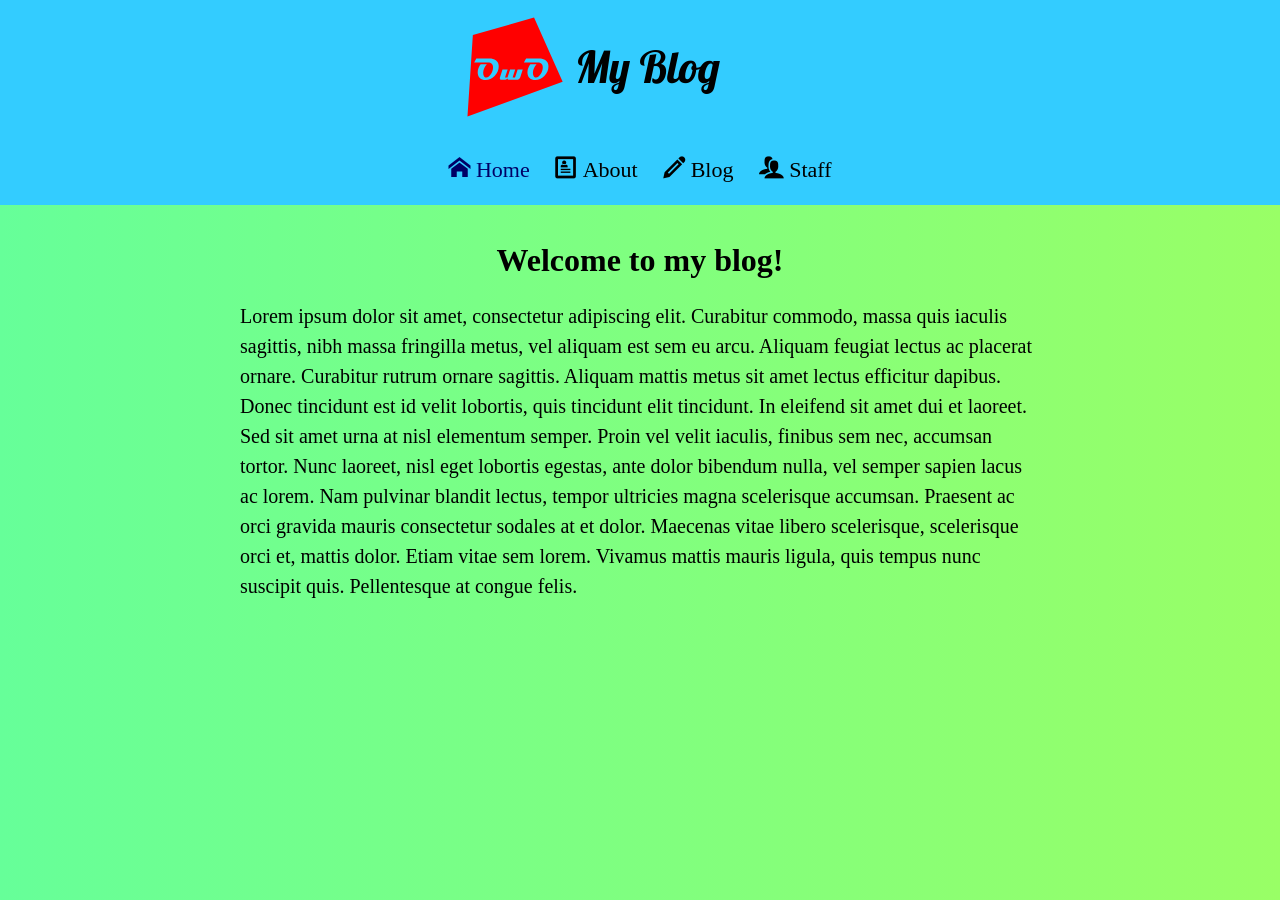
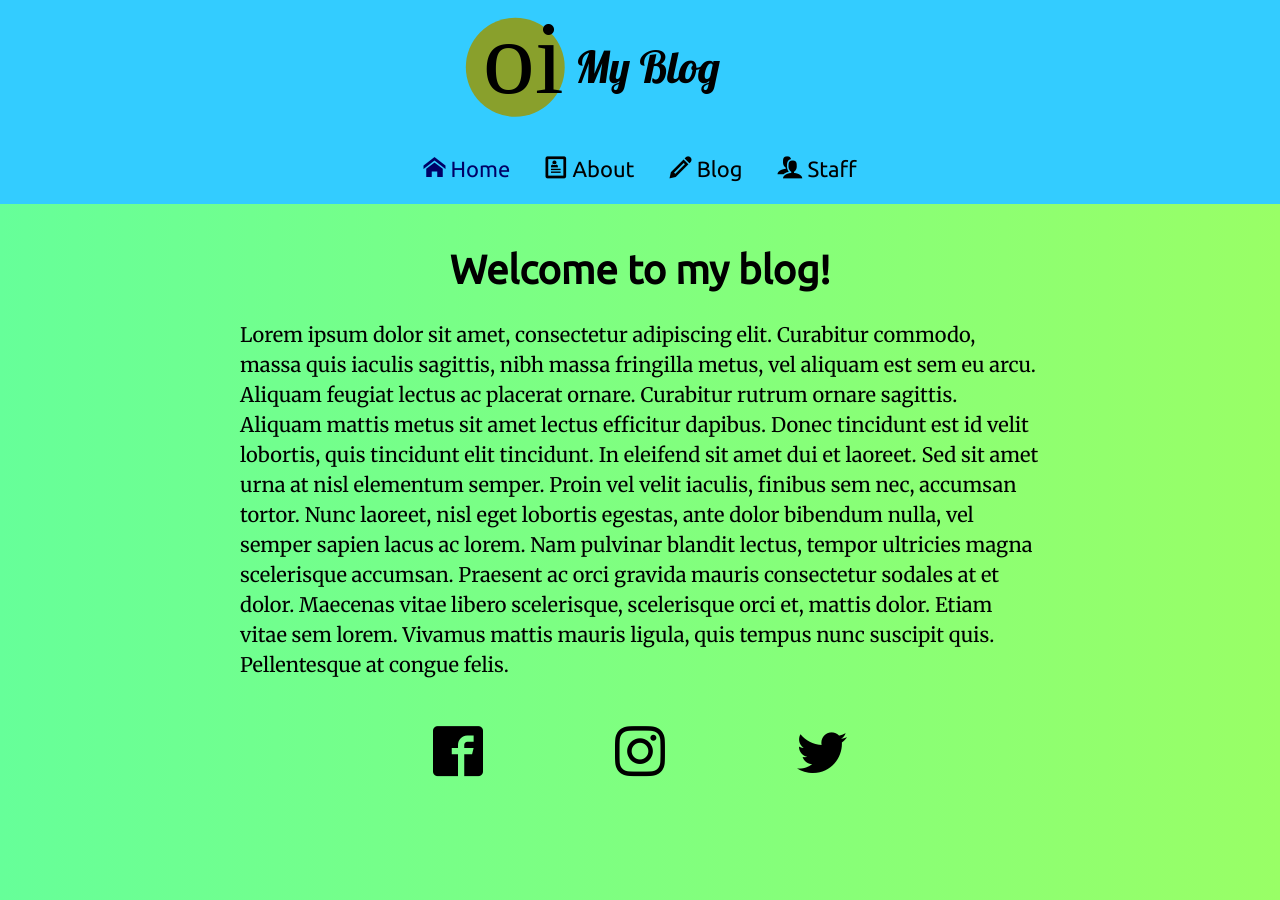
Before and after one commit to sesseljabs/sesseljabs.github.io, a Jekyll site: the page built from index.html, in a window 1280 px wide. Built offline with Jekyll 4.4.1, drawn with Linux system fonts in a browser that asks for light colours.

Commit message:
fonts og annad logo

```diff
--- a/_layouts/default.html
+++ b/_layouts/default.html
@@ -9,13 +9,20 @@
   <body>
     <header>
       <div class="logotit">
-        <img class="logo" src="../assets/img/logo.svg">
+        <img class="logo" src="../assets/img/owo.svg">
         <h1>My Blog</h1>
       </div>
-    {% include navigation.html %}
+      <div class="navs">
+        {% include navigation.html %}
+      </div>
     </header>
     <div class="content">
         {{ content }}
     </div>
+    <footer>
+      <a href=""><span data-icon="&#xea91;"></span></a>
+      <a href=""><span data-icon="&#xea92;"></span></a>
+      <a href=""><span data-icon="&#xea96;"></span></a>
+    </footer>
   </body>
 </html>
--- a/_sass/main.scss
+++ b/_sass/main.scss
@@ -1,4 +1,6 @@
 @import url('https://fonts.googleapis.com/css?family=Lobster');
+@import url('https://fonts.googleapis.com/css?family=Merriweather|Oswald|Ubuntu');
+// Merriweather serif Oswald sans-serif Ubuntu sans-serif
 
 @font-face {
   font-family: "icomoon";
@@ -39,7 +41,18 @@
   padding: 10px;
   font-weight: 100;
 }
+.navs {
+  font-family: 'Ubuntu', sans-serif;
+  a {
+    padding-left: 5px;
+    padding-right: 5px;
+  }
+}
 
+.content h1{
+  font-family: 'Ubuntu', sans-serif;
+  font-size: 250%;
+}
 .navlink {
   margin-left: 10px;
   margin-right: 10px;
@@ -70,7 +83,9 @@
 }
 .content p {
   font-size: 20px;
-  line-height: 30px
+  line-height: 30px;
+  font-family: 'Merriweather', serif;
+  kerning: 2px;
 }
 .current {
   color: #000066;
@@ -82,9 +97,19 @@
   color: red;
 }
 
-.icon::before{
-  content: "/e900";
+
+footer {
+  a {
+    text-decoration: none;
+    color: black;
+    font-size: 50px;
+    margin-left: 5%;
+    margin-right: 5%;
+  }
+  text-align: center;
+  margin-top: 10px;
 }
+
 
 @media screen and (min-width: 700px) {
   .content {
@@ -107,9 +132,12 @@
   }
 }
 @media screen and (max-width: 700px) {
-  .content img {
-    width: 90%;
-    height: auto;
+  .content {
+    img {
+      width: 90%;
+      height: auto;
+    }
+    margin: 10px;
   }
   .logo {
     width: 25%;
```
Also changed, not shown: assets/img/owo.svg, assets/img/owobean.svg (added), 14 other files.
